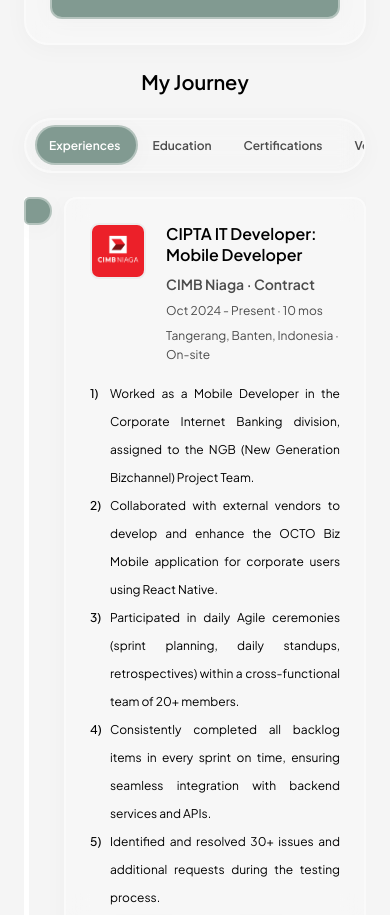
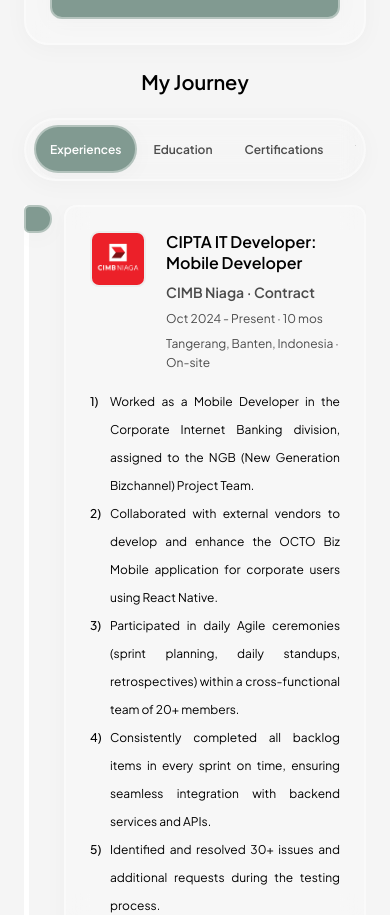
Before and after one commit to adhibuchori/adhibuchori-portfolio, a React (Vite) app: page / in a window 390 px wide. Shown: the part 3142-4057 px from the top of the page. Built offline with nearby package versions, Linux system fonts and the light colour scheme.

Commit message:
feat(my-journey): adjust tabs behavior for better usability

```diff
--- a/src/sections/MyJourney/MyJourney.css
+++ b/src/sections/MyJourney/MyJourney.css
@@ -476,11 +476,19 @@
   display: flex;
   gap: 24px;
   border-radius: 40px;
-  padding: 12px 8px;
+  padding: 0px 0px;
   background: rgba(255, 255, 255, 0.08);
   box-shadow: 0 4px 24px rgba(0, 0, 0, 0.03);
   justify-content: center;
   position: relative;
+}
+
+.my-journey-tab-btn-wrapper {
+  position: relative;
+  margin: 0px 8px;
+  padding: 16px 0px;
+  border-radius: 24px;
+  display: flex;
 }
 
 .my-journey-tab-btn {
@@ -601,15 +609,20 @@
   .my-journey-tabs {
     width: 100%;
     gap: 0px;
-    padding: 12px 6px 12px 10vw;
+    padding: 0px;
     margin: 0px;
-
+  }
+  .my-journey-tab-btn-wrapper {
+    position: relative;
+    margin: 0px 8px;
+    padding: 16px 0px;
+    border-radius: 24px;
+    display: flex;
     overflow-x: auto;
-    white-space: nowrap;
     -webkit-overflow-scrolling: touch;
     scrollbar-width: none;
   }
-  .my-journey-tabs::-webkit-scrollbar {
+  .my-journey-tab-btn-wrapper::-webkit-scrollbar {
     display: none;
   }
   .my-journey-tab-btn {
@@ -697,76 +710,6 @@
   }
 }
 
-/* Mobile max-width: 430px*/
-@media (max-width: 430px) {
-  .my-journey-tabs {
-    padding-left: 38.5vw;
-  }
-}
-
-/* Mobile max-width: 420px*/
-@media (max-width: 420px) {
-  .my-journey-tabs {
-    padding-left: 42vw;
-  }
-}
-
-/* Mobile max-width: 414px*/
-@media (max-width: 414px) {
-  .my-journey-tabs {
-    padding-left: 43.5vw;
-  }
-}
-
-/* Mobile max-width: 412px*/
-@media (max-width: 412px) {
-  .my-journey-tabs {
-    padding-left: 45vw;
-  }
-}
-
-/* Mobile max-width: 406px*/
-@media (max-width: 406px) {
-  .my-journey-tabs {
-    padding-left: 46vw;
-  }
-}
-
-/* Mobile max-width: 400px*/
-@media (max-width: 400px) {
-  .my-journey-tabs {
-    padding-left: 48vw;
-  }
-}
-
-/* Mobile max-width: 390px*/
-@media (max-width: 390px) {
-  .my-journey-tabs {
-    padding-left: 53vw;
-  }
-}
-
-/* Mobile max-width: 375px*/
-@media (max-width: 375px) {
-  .my-journey-tabs {
-    padding-left: 58.5vw;
-  }
-}
-
-/* Mobile max-width: 360px*/
-@media (max-width: 360px) {
-  .my-journey-tabs {
-    padding-left: 65vw;
-  }
-}
-
-/* Mobile max-width: 344px*/
-@media (max-width: 344px) {
-  .my-journey-tabs {
-    padding-left: 72vw;
-  }
-}
-
 /* Tablet */
 @media (min-width: 550px) and (max-width: 1400px) {
   #my-journey {
@@ -780,15 +723,20 @@
   }
   .my-journey-tabs {
     gap: 0px;
-    padding: 12px 6px 12px 6px;
+    padding: 0px;
     margin: 0px;
-
+  }
+  .my-journey-tab-btn-wrapper {
+    position: relative;
+    margin: 0px 8px;
+    padding: 16px 0px;
+    border-radius: 24px;
+    display: flex;
     overflow-x: auto;
-    white-space: nowrap;
     -webkit-overflow-scrolling: touch;
     scrollbar-width: none;
   }
-  .my-journey-tabs::-webkit-scrollbar {
+  .my-journey-tab-btn-wrapper::-webkit-scrollbar {
     display: none;
   }
   .my-journey-tab-btn {
--- a/src/sections/MyJourney/MyJourney.tsx
+++ b/src/sections/MyJourney/MyJourney.tsx
@@ -23,14 +23,15 @@
 const MyJourneySection = () => {
   const [activeTab, setActiveTab] = useState("experiences");
   const [showMore, setShowMore] = useState(false);
-  const tabRefs = useRef<(HTMLButtonElement | null)[]>([]);
   const [indicatorStyle, setIndicatorStyle] = useState({ left: 0, width: 0 });
   const [isMobile, setIsMobile] = useState(false);
   const [isTablet, setIsTablet] = useState(false);
   const [currentPage, setCurrentPage] = useState(1);
 
   const sectionRef = useRef<HTMLElement | null>(null);
-  const tabsRef = useRef<HTMLDivElement | null>(null);
+  const tabsContainerRef = useRef<HTMLDivElement | null>(null);
+  const tabWrapperRef = useRef<HTMLDivElement | null>(null);
+  const tabButtonRefs = useRef<(HTMLButtonElement | null)[]>([]);
 
   const itemsPerPage = 6;
 
@@ -65,7 +66,7 @@
   useEffect(() => {
     const updateIndicator = () => {
       const activeIndex = TABS.findIndex((tab) => tab.key === activeTab);
-      const activeBtn = tabRefs.current[activeIndex];
+      const activeBtn = tabButtonRefs.current[activeIndex];
       if (activeBtn) {
         setIndicatorStyle({
           left: activeBtn.offsetLeft,
@@ -92,9 +93,11 @@
   }, []);
 
   const scrollToTabs = (offset = 94) => {
-    if (tabsRef.current) {
+    if (tabsContainerRef.current) {
       const top =
-        tabsRef.current.getBoundingClientRect().top + window.scrollY - offset;
+        tabsContainerRef.current.getBoundingClientRect().top +
+        window.scrollY -
+        offset;
       window.scrollTo({ top, behavior: "smooth" });
     }
   };
@@ -112,7 +115,8 @@
     <section id="my-journey" ref={sectionRef}>
       <div className="my-journey-container">
         <p className="my-journey-title-text">My Journey</p>
-        <div className="my-journey-tabs glass-effect" ref={tabsRef}>
+        <div className="my-journey-tabs glass-effect" ref={tabsContainerRef}>
+          <div className="my-journey-tab-btn-wrapper" ref={tabWrapperRef}>
             <div
               className="my-journey-tab-indicator-pill glass-effect"
               style={{
@@ -124,7 +128,7 @@
               <button
                 key={tab.key}
                 ref={(el) => {
-                tabRefs.current[idx] = el;
+                  tabButtonRefs.current[idx] = el;
                 }}
                 className={`my-journey-tab-btn ${
                   activeTab === tab.key ? "active" : ""
@@ -135,6 +139,7 @@
                 {tab.label}
               </button>
             ))}
+          </div>
         </div>
         <div
           className={`my-journey-tab-container tab-content fade-in ${
```
Lines whose indentation alone changed are shown as unchanged.
